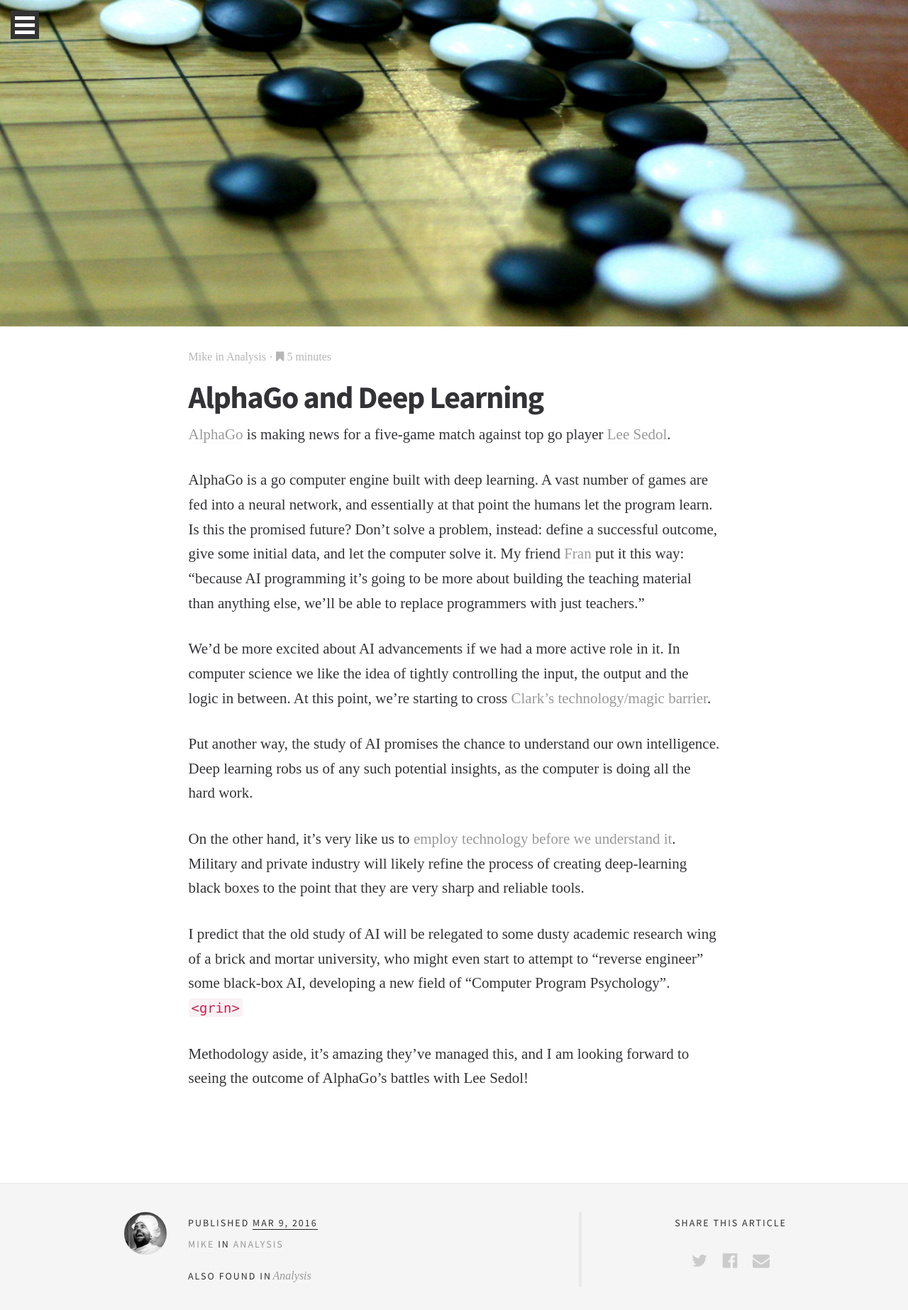
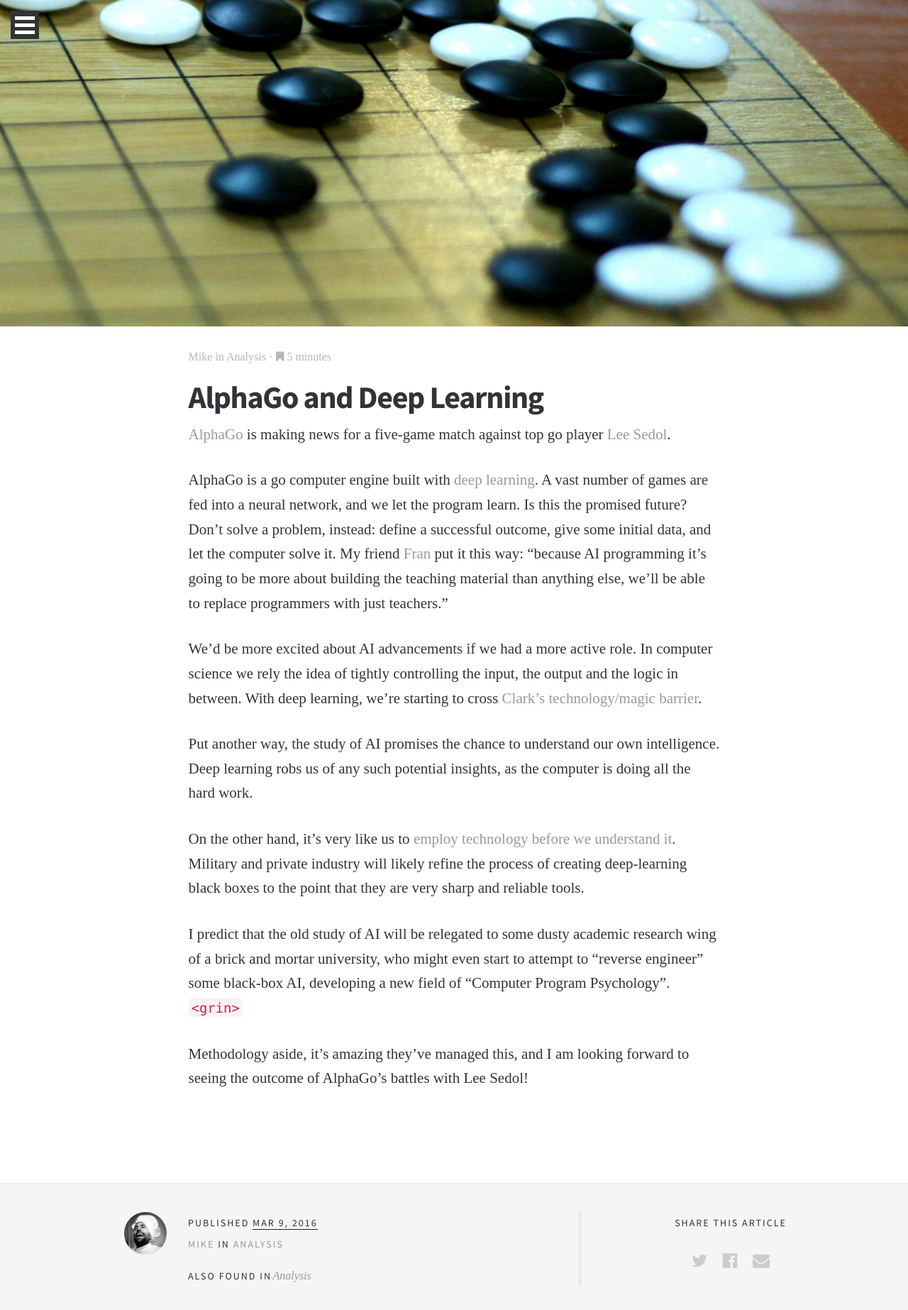
Before and after one commit to maddo/maddo.github.io, a Jekyll site: the page built from _posts/2016-03-09-alphago-and-deep-learning.md, in a window 1280 px wide. Shown: the top 1846 px of the page at 71% size. Built offline with Jekyll 4.4.1, drawn with Linux system fonts in a browser that asks for light colours; some web fonts are replaced.

Commit message:
copy edit on alphago post

```diff
--- a/_posts/2016-03-09-alphago-and-deep-learning.md
+++ b/_posts/2016-03-09-alphago-and-deep-learning.md
@@ -16,9 +16,9 @@ location: Providence
 
 [AlphaGo](https://deepmind.com/alpha-go.html) is making news for a five-game match against top go player [Lee Sedol](https://en.wikipedia.org/wiki/Lee_Sedol).
 
-AlphaGo is a go computer engine built with deep learning. A vast number of games are fed into a neural network, and essentially at that point the humans let the program learn. Is this the promised future? Don't solve a problem, instead: define a successful outcome, give some initial data, and let the computer solve it. My friend [Fran](https://github.com/fran6co) put it this way: "because AI programming it's going to be more about building the teaching material than anything else, we'll be able to replace programmers with just teachers."
+AlphaGo is a go computer engine built with [deep learning](https://en.wikipedia.org/wiki/Deep_learning). A vast number of games are fed into a neural network, and we let the program learn. Is this the promised future? Don't solve a problem, instead: define a successful outcome, give some initial data, and let the computer solve it. My friend [Fran](https://github.com/fran6co) put it this way: "because AI programming it's going to be more about building the teaching material than anything else, we'll be able to replace programmers with just teachers."
 
-We'd be more excited about AI advancements if we had a more active role in it. In computer science we like the idea of tightly controlling the input, the output and the logic in between. At this point, we're starting to cross [Clark's technology/magic barrier](https://en.wikipedia.org/wiki/Clarke%27s_three_laws#Clarke.27s_third_law).
+We'd be more excited about AI advancements if we had a more active role. In computer science we rely the idea of tightly controlling the input, the output and the logic in between. With deep learning, we're starting to cross [Clark's technology/magic barrier](https://en.wikipedia.org/wiki/Clarke%27s_three_laws#Clarke.27s_third_law).
 
 Put another way, the study of AI promises the chance to understand our own intelligence. Deep learning robs us of any such potential insights, as the computer is doing all the hard work.
 
```
